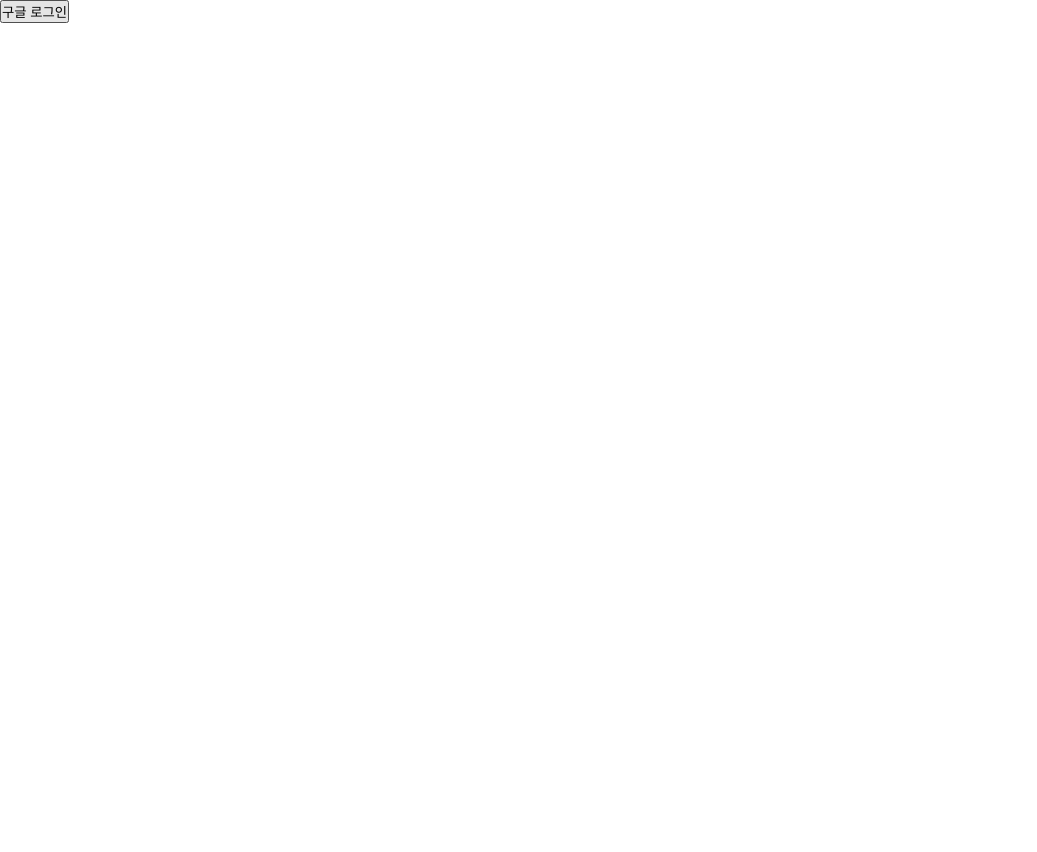
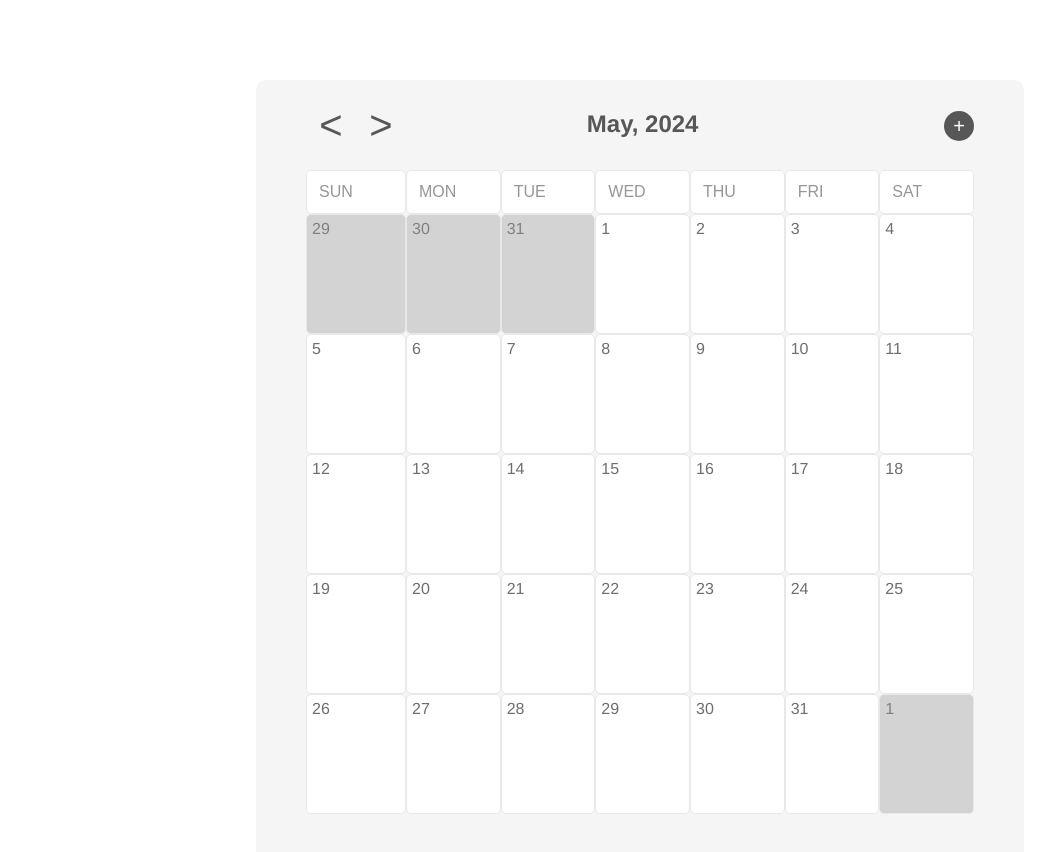
Before and after one commit to YuHyeonWook/health, a React (Vite) app: page / in a window 1280 px wide. Shown: the top 852 px of the page, without its empty margins (0-1037 px from the left). Before the commit the page ends 800 px from the top, so only its background shows below. Built offline with nearby package versions, Linux system fonts and the light colour scheme.

Commit message:
feat:날짜별 모달 추가

```diff
--- /dev/null
+++ b/src/pages/CalendarCrud/Calendar.tsx
@@ -0,0 +1,207 @@
+import React from 'react';
+import { useState, useEffect } from 'react';
+import styled from 'styled-components';
+import Modal from './Modal';
+
+const Wrap = styled.div`
+  display: flex;
+  justify-content: center;
+`;
+const CalendarGrid = styled.div`
+  display: grid;
+  grid-template-columns: repeat(7, 1fr);
+  width: 60%;
+  padding: 0 50px 60px 50px;
+  margin-top: 80px;
+  background-color: #f5f5f5;
+  border-radius: 10px;
+`;
+const MonthSwiperGrid = styled.div`
+  grid-column: 1 / 2;
+  display: flex;
+  justify-content: space-between;
+`;
+const MonthSwiperLeft = styled.button`
+  width: 50px;
+  height: 50px;
+  margin-top: 20px;
+  color: #585757;
+  background-color: #f5f5f5;
+  font-size: 40px;
+  border: none;
+  cursor: pointer;
+`;
+const MonthSwiperRight = styled.button`
+  width: 50px;
+  height: 50px;
+  margin-top: 20px;
+  color: #585757;
+  background-color: #f5f5f5;
+  font-size: 40px;
+  border: none;
+  cursor: pointer;
+`;
+const YearMonth = styled.div`
+  grid-column: 3 / 6;
+  height: 60px;
+  margin-top: 30px;
+  color: #585757;
+  font-size: 24px;
+  font-weight: 700;
+  text-align: center;
+`;
+const NewEventGrid = styled.div`
+  grid-column: 6 / 8;
+  display: flex;
+  justify-content: flex-end;
+`;
+const NewEvent = styled.button`
+  width: 30px;
+  height: 30px;
+  margin-top: 31px;
+  color: white;
+  background-color: #585757;
+  font-size: 20px;
+  border: none;
+  border-radius: 50%;
+  cursor: pointer;
+`;
+const DaysOfWeek = styled.div`
+  padding: 12px;
+  color: #969696;
+  background-color: #ffffff;
+  font-family: 'Inter-Medium', sans-serif;
+  font-size: 16px;
+  font-weight: 500;
+  border: 1px solid #e8e8e8;
+  border-radius: 5px;
+  text-align: left;
+`;
+const Day = styled.div`
+  height: 120px;
+  padding-top: 5px;
+  padding-left: 5px;
+  border: 1px solid #e8e8e8;
+  border-radius: 5px;
+  text-align: left;
+`;
+const CurrentMonthDay = styled(Day)`
+  color: #6e6e6e;
+  background-color: white;
+`;
+const OtherMonthDay = styled(Day)`
+  color: gray;
+  background-color: #d3d3d3;
+`;
+
+interface Day {
+  day: number;
+  isCurrentMonth: boolean;
+}
+
+const Calendar: React.FC = () => {
+  const [date, setDate] = useState<Date>(new Date());
+  const [startDate, setStartDate] = useState<Date>(new Date());
+  const [ModalOpen, setModalOpen] = useState<boolean>(false);
+
+  const firstDayOfMonth: Date = new Date(date.getFullYear(), date.getMonth(), 1);
+  const lastDayOfMonth: Date = new Date(date.getFullYear(), date.getMonth() + 1, 0);
+  const daysInMonth: Day[] = [];
+
+  for (let i = 1; i <= lastDayOfMonth.getDate(); i++) {
+    daysInMonth.push({ day: i, isCurrentMonth: true });
+  }
+
+  const daysOfWeek: string[] = ['SUN', 'MON', 'TUE', 'WED', 'THU', 'FRI', 'SAT'];
+
+  const BeforeMonthDate: Day[] = Array.from({ length: firstDayOfMonth.getDay() }, (_, i) => ({
+    day: lastDayOfMonth.getDate() - i,
+    isCurrentMonth: false,
+  })).reverse();
+
+  const AfterMonthDate = Array.from({ length: 6 - lastDayOfMonth.getDay() }, (_, i) => ({
+    day: i + 1,
+    isCurrentMonth: false,
+  }));
+
+  useEffect(() => {
+    const daysInMonth = [];
+    for (let i = 1; i <= lastDayOfMonth.getDate(); i++) {
+      daysInMonth.push({ day: i, isCurrentMonth: true });
+    }
+  }, [date]);
+
+  const handlePrevMonth = (): void => {
+    setDate(new Date(date.getFullYear(), date.getMonth() - 1));
+  };
+  const handleNextMonth = (): void => {
+    setDate(new Date(date.getFullYear(), date.getMonth() + 1));
+  };
+
+  const handleNewEventClick = (): void => {
+    setModalOpen(true);
+    setStartDate(new Date());
+  };
+
+  const handleDayClick = (day: number, isCurrentMonth: boolean) => {
+    if (isCurrentMonth) {
+      setModalOpen(true);
+      const clickedDate = new Date(date.getFullYear(), date.getMonth(), day);
+      setStartDate(clickedDate);
+    }
+  };
+
+  const months: string[] = [
+    'January',
+    'February',
+    'March',
+    'April',
+    'May',
+    'June',
+    'July',
+    'August',
+    'September',
+    'October',
+    'November',
+    'December',
+  ];
+
+  return (
+    <Wrap>
+      <CalendarGrid>
+        <MonthSwiperGrid>
+          <MonthSwiperLeft onClick={handlePrevMonth}>{'<'}</MonthSwiperLeft>
+          <MonthSwiperRight onClick={handleNextMonth}>{'>'}</MonthSwiperRight>
+        </MonthSwiperGrid>
+        <YearMonth>{`${months[date.getMonth()]}, ${date.getFullYear()}`}</YearMonth>
+        <NewEventGrid>
+          <NewEvent onClick={handleNewEventClick}>+</NewEvent>
+        </NewEventGrid>
+
+        {ModalOpen && <Modal setModalOpen={setModalOpen} startDate={startDate} />}
+
+        {daysOfWeek.map((day, index) => (
+          <DaysOfWeek key={index}>{day}</DaysOfWeek>
+        ))}
+        {BeforeMonthDate.map((dayObj, index) => {
+          const Day = dayObj.isCurrentMonth ? CurrentMonthDay : OtherMonthDay;
+          return <Day key={`start-${index}`}>{dayObj.day}</Day>;
+        })}
+        {daysInMonth.map((dayObj, index) => {
+          const Day = dayObj.isCurrentMonth ? CurrentMonthDay : OtherMonthDay;
+          return (
+            <Day key={index} onClick={() => handleDayClick(dayObj.day, dayObj.isCurrentMonth)}>
+              {dayObj.day}
+            </Day>
+          );
+        })}
+        {AfterMonthDate.map((dayObj, index) => {
+          const Day = dayObj.isCurrentMonth ? CurrentMonthDay : OtherMonthDay;
+          return <Day key={`end-${index}`}>{dayObj.day}</Day>;
+        })}
+      </CalendarGrid>
+    </Wrap>
+  );
+};
+
+export default Calendar;
--- /dev/null
+++ b/src/pages/CalendarCrud/Modal.tsx
@@ -0,0 +1,171 @@
+import React, { useRef, useEffect } from 'react';
+import styled from 'styled-components';
+
+const ModalWrap = styled.div`
+  position: fixed;
+  inset: 0px;
+  display: flex;
+  justify-content: center;
+  z-index: 1200;
+`;
+const ModalUI = styled.div`
+  width: 340px;
+  background-color: #585757;
+  overflow: hidden;
+  border-radius: 10px;
+  margin-top: 180px;
+  margin-bottom: 180px;
+`;
+const Modalbutton = styled.div`
+  display: flex;
+  justify-content: space-between;
+`;
+const Xbutton = styled.button`
+  height: 32px;
+  margin: 32px 0 0 20px;
+  padding: 0px 13px;
+  z-index: 1000;
+  cursor: pointer;
+  border: none;
+  border-radius: 8px;
+  background-color: #eeeeee;
+`;
+const Createbutton = styled.button`
+  height: 32px;
+  margin: 32px 20px 0 0;
+  padding: 0px 13px;
+  z-index: 1000;
+  cursor: pointer;
+  border: none;
+  border-radius: 8px;
+  background-color: #eeeeee;
+`;
+const ModalName = styled.div`
+  margin-top: 40px;
+  color: #fff;
+  font-size: 20px;
+  text-align: center;
+`;
+const InputUI = styled.div`
+  height: 400px;
+`;
+const FirstInput = styled.input`
+  height: 34px;
+  margin: 40px 0 0 23px;
+  padding-left: 13px;
+  width: 295px;
+  border: none;
+  border-radius: 8px;
+`;
+const SecondInput = styled.input`
+  height: 34px;
+  margin: 12px 0 0 23px;
+  padding-left: 13px;
+  width: 295px;
+  border: none;
+  border-radius: 8px;
+`;
+const Whitebox = styled.div`
+  position: relative;
+  width: 295px;
+  height: 110px;
+  margin: 30px 0 0 23px;
+  border-radius: 8px;
+  background-color: #fff;
+`;
+const StartInput = styled.input`
+  height: 32px;
+  margin: 18px 0 0 17px;
+  padding-left: 13px;
+  width: 260px;
+  border: 1px solid #e0e0e0;
+  border-radius: 8px;
+`;
+const StartDateButton = styled.button`
+  position: absolute;
+  top: 23px;
+  right: 23px;
+  height: 22px;
+  width: 90px;
+  border: none;
+  border-radius: 8px;
+`;
+const EndInput = styled.input`
+  height: 32px;
+  margin: 9px 0 0 17px;
+  padding-left: 13px;
+  width: 260px;
+  border: 1px solid #e0e0e0;
+  border-radius: 8px;
+`;
+const EndDateButton = styled.button`
+  position: absolute;
+  top: 64px;
+  right: 23px;
+  height: 22px;
+  width: 90px;
+  border: none;
+  border-radius: 8px;
+`;
+const MemoInput = styled.textarea`
+  width: 295px;
+  max-width: 295px;
+  max-height: 188px;
+  margin: 30px 0 0 23px;
+  padding: 13px 0 150px 13px;
+  border-radius: 8px;
+  background-color: #fff;
+  scrollbar-width: none;
+`;
+
+interface ModalType {
+  setModalOpen: (open: boolean) => void;
+  startDate: Date;
+}
+
+const Modal: React.FC<ModalType> = ({ setModalOpen, startDate }) => {
+  const Today = startDate.toLocaleDateString();
+  const tomorrow = new Date(startDate);
+  tomorrow.setDate(tomorrow.getDate() + 1);
+  const Tomorrow = tomorrow.toLocaleDateString();
+
+  const modalRef = useRef<HTMLDivElement>(null);
+
+  const useOnClickOutside = (event: MouseEvent) => {
+    if (modalRef.current && !modalRef.current.contains(event.target as Node)) {
+      setModalOpen(false);
+    }
+  };
+
+  useEffect(() => {
+    document.addEventListener('mousedown', useOnClickOutside);
+    return () => {
+      document.removeEventListener('mousedown', useOnClickOutside);
+    };
+  });
+
+  return (
+    <ModalWrap>
+      <ModalUI ref={modalRef}>
+        <Modalbutton>
+          <Xbutton onClick={() => setModalOpen(false)}>취소</Xbutton>
+          <ModalName>일정 추가</ModalName>
+          <Createbutton>추가</Createbutton>
+        </Modalbutton>
+        <InputUI>
+          <FirstInput placeholder="운동" />
+          <SecondInput placeholder="운동 시간 / 횟수" />
+          <Whitebox>
+            <StartInput placeholder="시작"></StartInput>
+            <StartDateButton>{Today}</StartDateButton>
+            <EndInput placeholder="종료" />
+            <EndDateButton>{Tomorrow}</EndDateButton>
+          </Whitebox>
+          <MemoInput placeholder="메모" />
+        </InputUI>
+      </ModalUI>
+    </ModalWrap>
+  );
+};
+
+export default Modal;
--- a/src/router/routes.tsx
+++ b/src/router/routes.tsx
@@ -3,10 +3,16 @@ import Login from '@/pages/Login';
 import MyPage from '@/pages/MyPage';
 import NotFound from '@/pages/NotFound';
 import SignUp from '@/pages/SignUp';
+import Calendar from '@/pages/CalendarCrud/Calendar';
 
 export const routes = [
   {
     path: '/',
+    element: <Calendar />,
+    errorElement: <NotFound />,
+  },
+  {
+    path: '/login',
     element: <Login />,
     errorElement: <NotFound />,
   },
```
